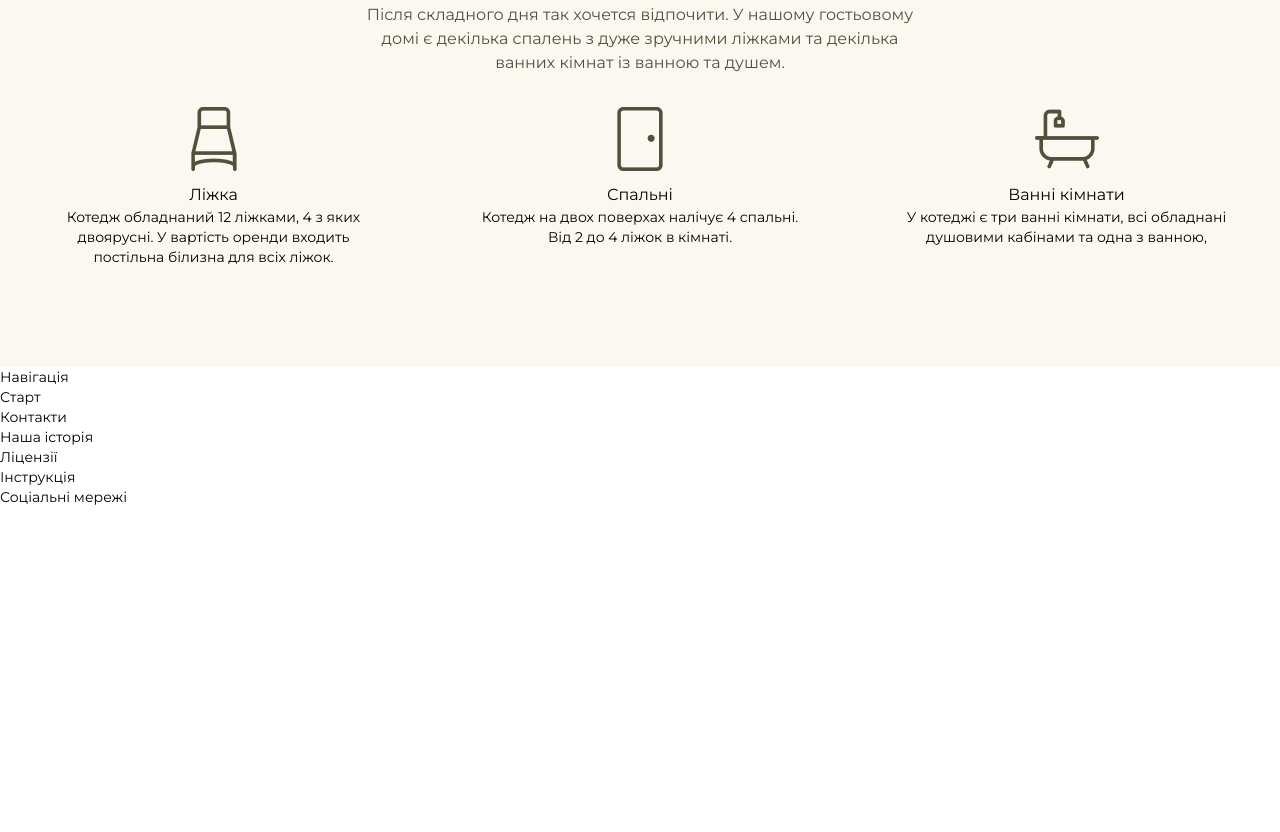
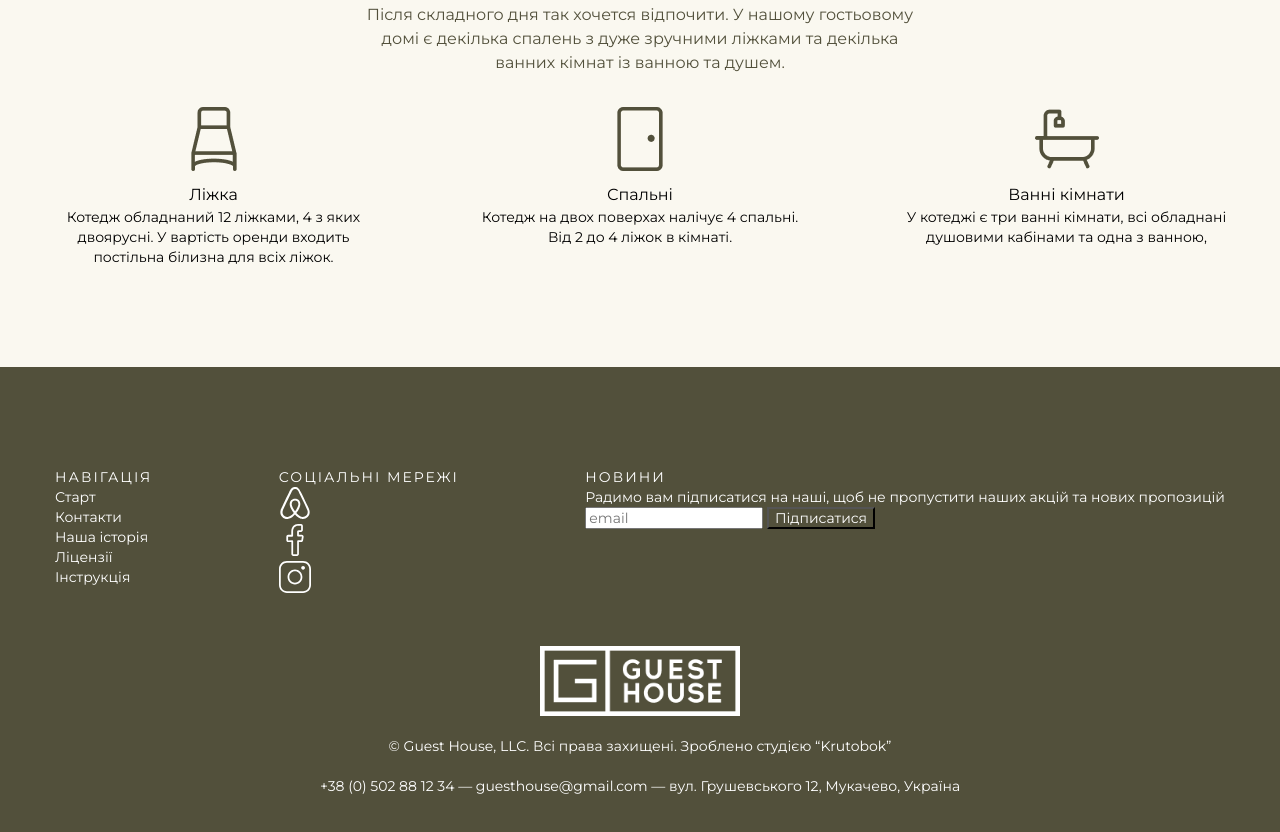
Before and after one commit to krutobok/guest__house, a website: page app/index.html in a window 1280 px wide. Shown: the part 2652-3484 px from the top of the page. Before the commit the page ends 3270 px from the top, so only its background shows below. Drawn offline with Linux system fonts and the light colour scheme.

Commit message:
footer__bottom finish

```diff
--- a/app/index.html
+++ b/app/index.html
@@ -97,8 +97,8 @@
             </div>
         </section>
     </main>
-    <footer class="footer">
-        <div class="footer-container">
+    <footer class="footer page-section">
+        <div class="container footer-container">
             <div class="footer__inner">
                 <div class="footer__top">
                     <div class="footer__nav">
@@ -131,6 +131,31 @@
                             </li>
                         </ul>
                     </div>
+                    <div class="footer__form-inner">
+                        <h6 class="footer__title footer__form-title">Новини</h6>
+                        <p class="footer__form-text">Радимо вам підписатися на наші, щоб не пропустити наших акцій та нових пропозицій</p>
+                        <form class="footer__form">
+                            <input type="email" placeholder="email" class="footer__form-input">
+                            <button class="footer__form-btn dark-btn" type="submit">Підписатися</button>
+                        </form>
+                    </div>
+                </div>
+                <div class="footer__bottom">
+                    <div class="footer__logo">
+                        <img src="images/logo.png" alt="logo" class="footer__logo-img">
+                    </div>
+                    <p class="footer__copy">© Guest House, LLC. Всі права захищені. Зроблено студією “Krutobok”</p>
+                    <div class="footer__contact">
+                        <a href="tel:380502881234" class="footer__contact-tel">
+                            +38 (0) 502 88 12 34
+                        </a>
+                        <span class="footer__contact-dist">—</span>
+                        <a href="mailto:guesthouse@gmail.com" class="footer__contact-email">
+                            guesthouse@gmail.com
+                        </a>
+                        <span class="footer__contact-dist">—</span>
+                        <span class="footer__contact-text">вул. Грушевського 12, Мукачево, Україна</span>
+                    </div>
                 </div>
             </div>
         </div>
--- a/app/scss/style.scss
+++ b/app/scss/style.scss
@@ -184,6 +184,33 @@
     padding: 0 10px;
   }
 }
-
+.footer{
+  color: #FFFFFF;
+  background-color: $main_color;
+  &__title{
+    letter-spacing: 2px;
+    text-transform: uppercase;
+  }
+  &__top{
+    display: flex;
+    justify-content: space-between;
+    margin-bottom: 48px;
+  }
+  &__logo{
+    width: 200px;
+    height: 70px;
+    margin: 0 auto 20px;
+  }
+  &__logo-img{
+    width: 200px;
+    height: 70px;
+  }
+  &__bottom{
+    text-align: center;
+  }
+  &__copy{
+    margin-bottom: 20px;
+  }
+}
 
 @import "media";
```
Also changed, not shown: app/css/style.min.css.
